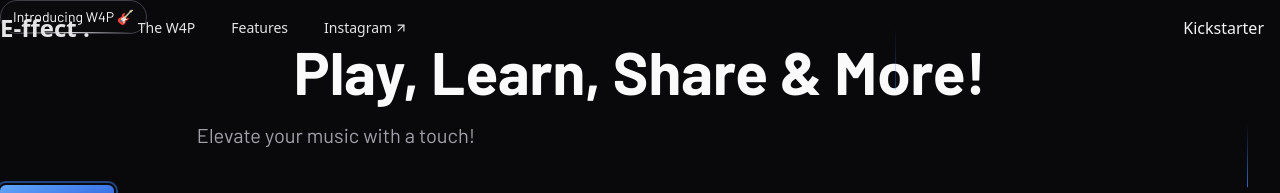
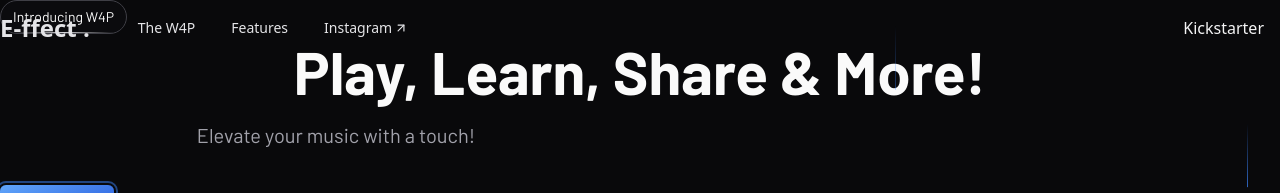
Before and after one commit to spooneyes/e-ffect-landing-final, a Next.js app: page / in a window 1280 px wide. Shown: the top 193 px of the page. Built offline with nearby package versions, Linux system fonts and the light colour scheme.

Commit message:
remove emoji and remove green color

```diff
--- a/src/components/cta/CTA.tsx
+++ b/src/components/cta/CTA.tsx
@@ -27,7 +27,7 @@ export const CTA = () => {
           }}
           className="relative mb-3"
         >
-          <GlowingChip>Introducing W4P 🎸</GlowingChip>
+          <GlowingChip>Introducing W4P</GlowingChip>
         </motion.div>
         <motion.h1
           initial={{
--- a/src/components/hero/Content.tsx
+++ b/src/components/hero/Content.tsx
@@ -25,7 +25,7 @@ export const Content = () => {
         }}
         className="relative"
       >
-        <GlowingChip>Introducing W4P 🎸</GlowingChip>
+        <GlowingChip>Introducing W4P</GlowingChip>
       </motion.div>
       <motion.h1
         initial={{
--- a/src/components/signin/SignIn.tsx
+++ b/src/components/signin/SignIn.tsx
@@ -144,7 +144,7 @@ const Email = () => {
           }
 
           setStatus(201);
-          setMessage("Thank you for subscribing 🎸.");
+          setMessage("Thank you for subscribing.");
           setShowConfetti(true);
           setRun(true);
           setTimeout(() => {
@@ -206,7 +206,7 @@ const Email = () => {
         {message && (
           <p
             className={`${
-              status !== 201 ? "text-red-500" : "text-green-500"
+              status !== 201 ? "text-red-500" : "text-zinc-200"
             } pt-4 font-bold `}
           >
             {message}
```
